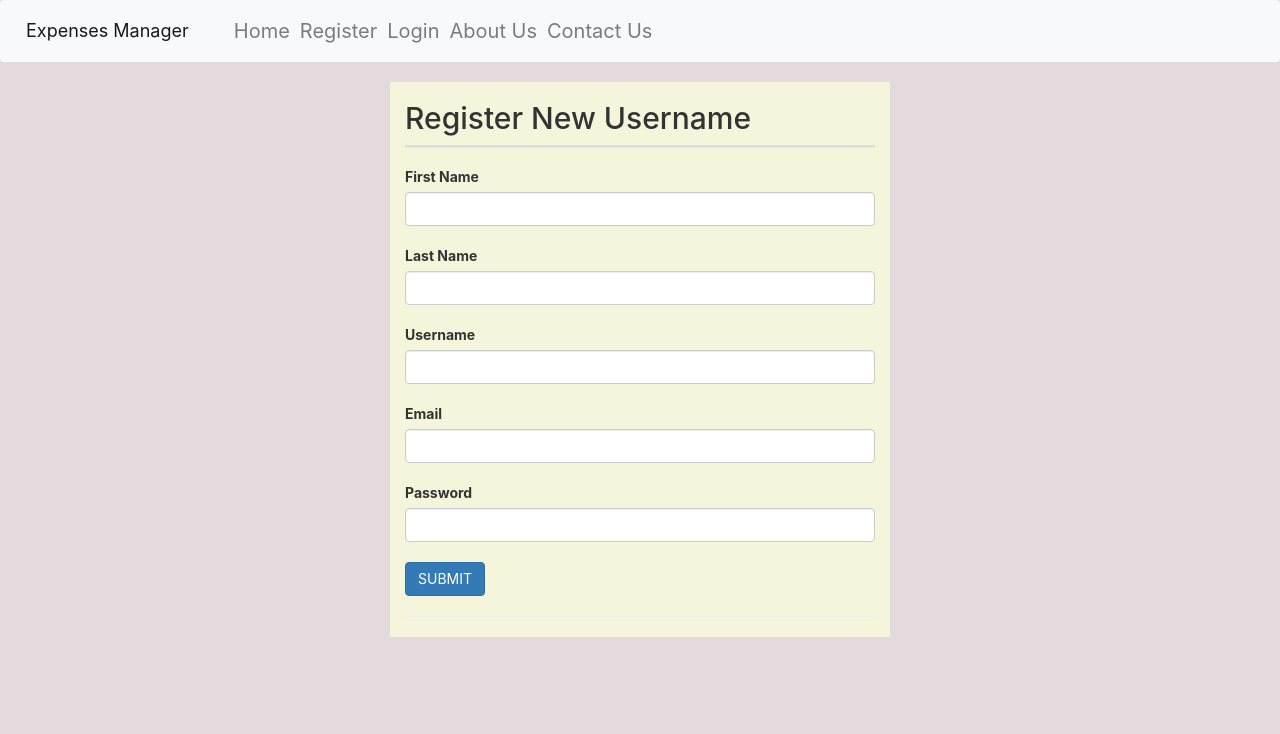
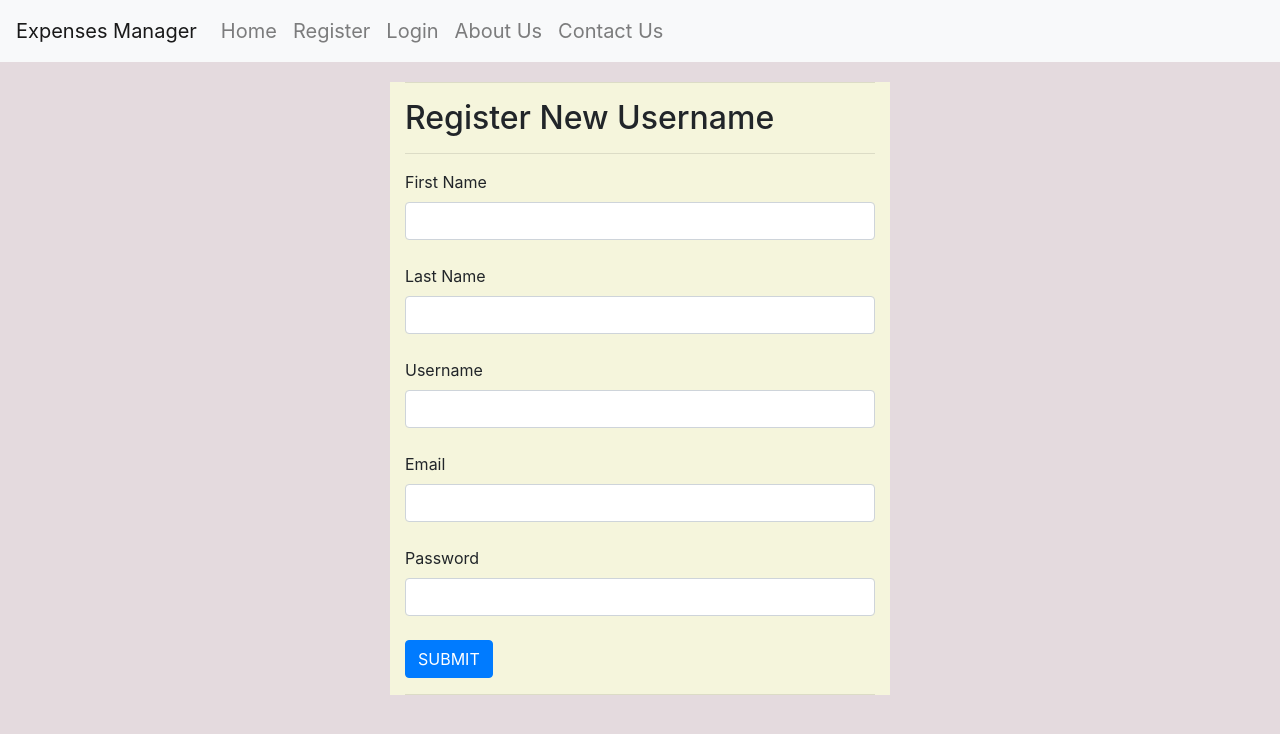
Before and after one commit to SaketZode/expense_manager, a React (Create React App) app: page /register in a window 1280 px wide. Shown: the top 734 px of the page. Built offline with nearby package versions, Linux system fonts and the light colour scheme.

Commit message:
minor changes in styling

```diff
--- a/public/index.html
+++ b/public/index.html
@@ -11,9 +11,7 @@
     />
     <link rel="apple-touch-icon" href="%PUBLIC_URL%/logo192.png" />
     <link rel="stylesheet" href="https://cdn.jsdelivr.net/npm/bootstrap@4.5.3/dist/css/bootstrap.min.css" integrity="sha384-TX8t27EcRE3e/ihU7zmQxVncDAy5uIKz4rEkgIXeMed4M0jlfIDPvg6uqKI2xXr2" crossorigin="anonymous">
-    <link rel="stylesheet" href="https://maxcdn.bootstrapcdn.com/bootstrap/3.4.1/css/bootstrap.min.css">
-    <script src="https://ajax.googleapis.com/ajax/libs/jquery/3.5.1/jquery.min.js"></script>
-    <script src="https://maxcdn.bootstrapcdn.com/bootstrap/3.4.1/js/bootstrap.min.js"></script>
+
     <!--
       manifest.json provides metadata used when your web app is installed on a
       user's mobile device or desktop. See https://developers.google.com/web/fundamentals/web-app-manifest/
--- a/src/components/login.js
+++ b/src/components/login.js
@@ -9,7 +9,9 @@
     render() {
         return(
             <div className="container-fluid" style={{width: 500, backgroundColor:"beige", marginTop:20}}>
+                <hr/>
                 <h2>Login Credentials</h2>
+                <hr/>
                 <div class="panel-group">
                     <div class="panel panel-default"></div>
                 </div>
--- a/src/components/register.js
+++ b/src/components/register.js
@@ -43,10 +43,9 @@
     render() {
         return(
             <div className="container-fluid" style={{width: 500, backgroundColor:"beige", marginTop:20}}>
+                <hr/>
                 <h2>Register New Username</h2>
-                <div class="panel-group">
-                    <div class="panel panel-default"></div>
-                </div>
+                <hr/>
                 <form>
                     <label>First Name</label><input className='form-control' type='text' onChange={this.handleFname} value={this.state.firstname}/><br/>
                     <label>Last Name</label><input className='form-control' type='text' onChange={this.handleLname} value={this.state.lastname}/><br/>
```
